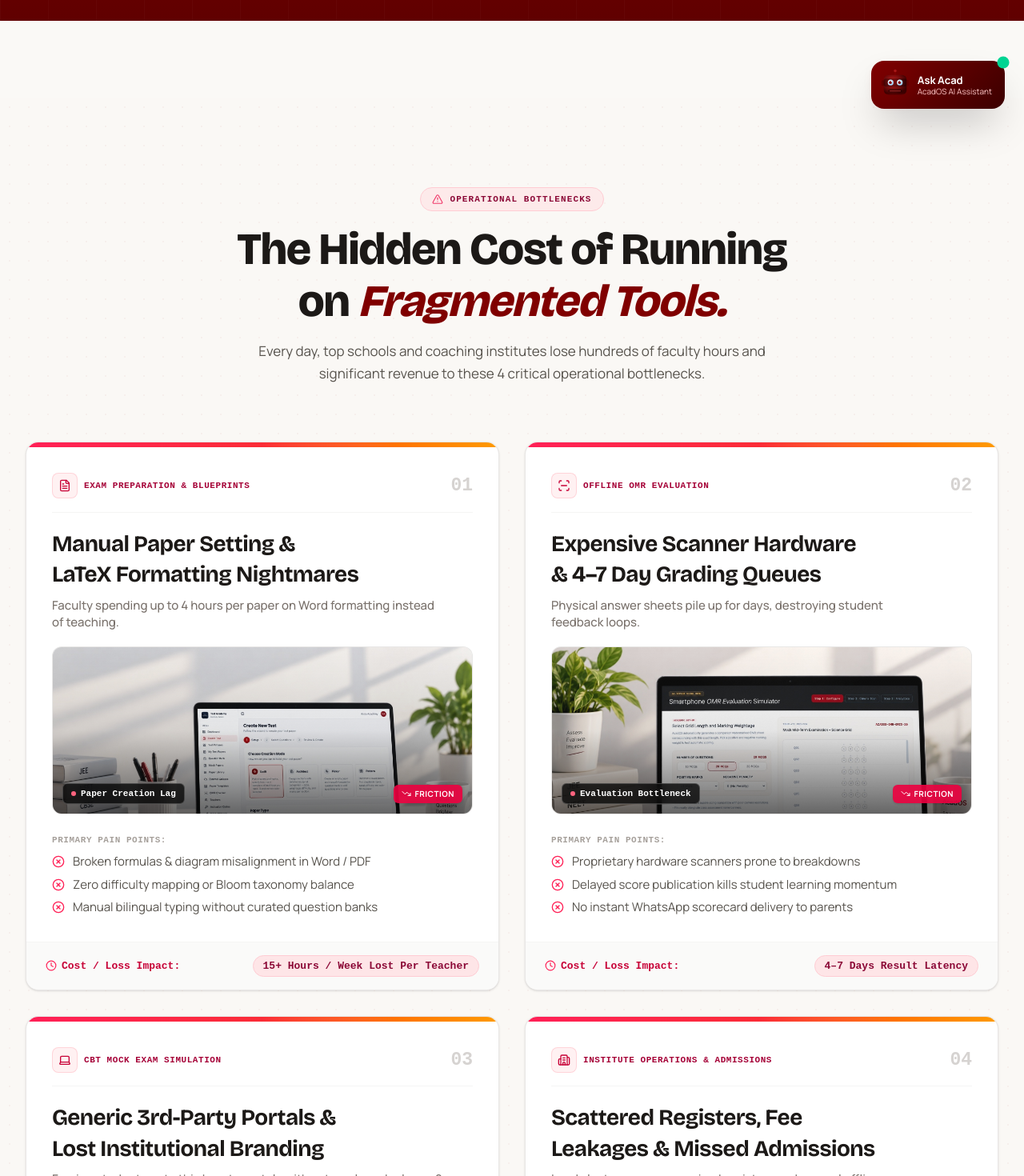
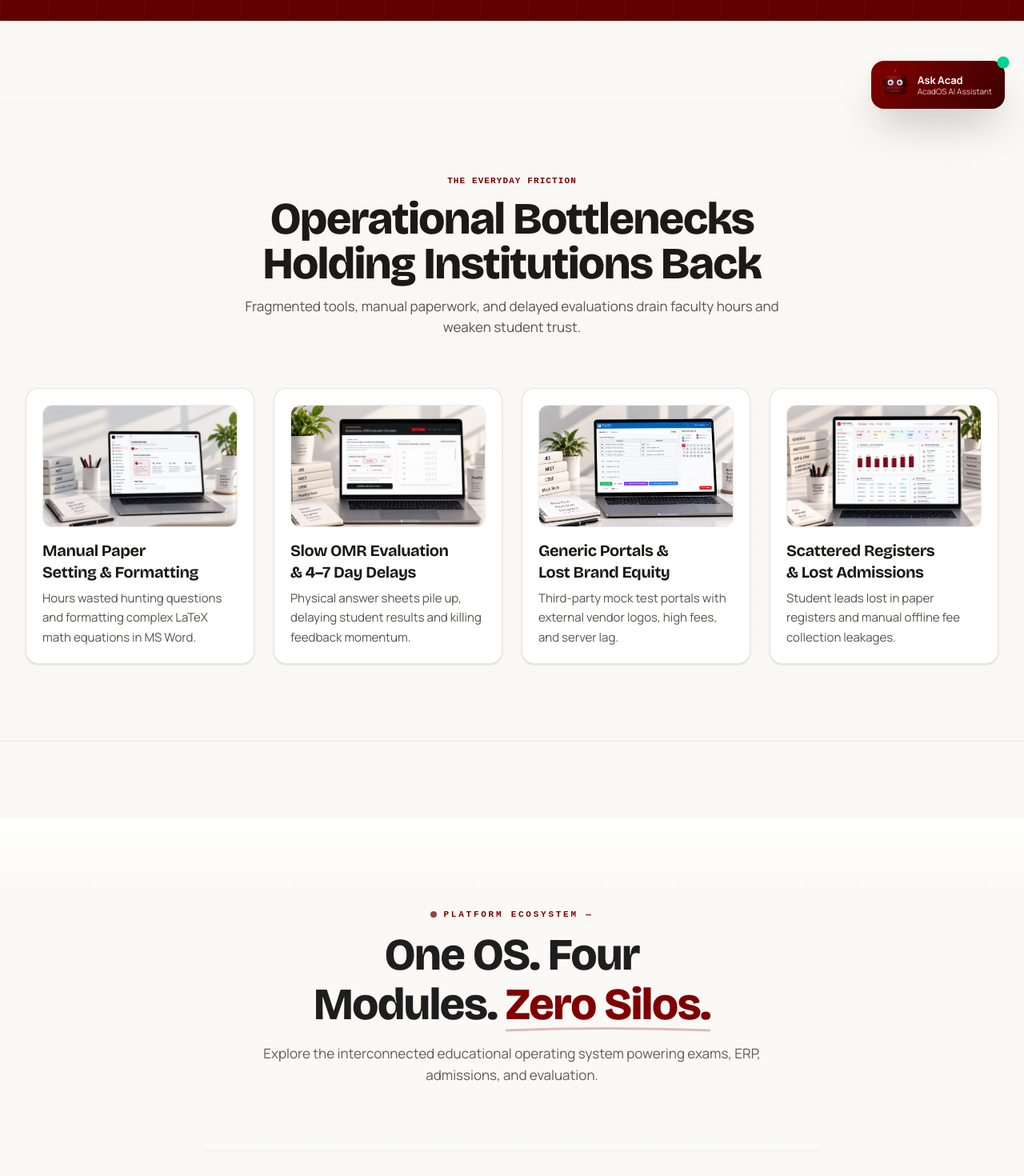
Before and after one commit to hoduacademycontenttwo-sudo/AcadOS, a React (Vite) app: page / in a window 1280 px wide. Shown: the part 640-2110 px from the top of the page at 80% size. Built offline with nearby package versions, Linux system fonts and the light colour scheme; a web font is replaced by a local one.

Commit message:
feat(ui): clean and minimal problem cards with strictly image, heading and subheading

```diff
--- a/src/components/ProblemStatement.tsx
+++ b/src/components/ProblemStatement.tsx
@@ -1,18 +1,5 @@
 import React from 'react';
 import { motion } from 'framer-motion';
-import {
-  FileText,
-  ScanLine,
-  Laptop,
-  Building2,
-  AlertTriangle,
-  Clock,
-  Layers,
-  ArrowDownRight,
-  TrendingDown,
-  XCircle,
-  HelpCircle
-} from 'lucide-react';
 
 export interface ProblemStatementProps {
   onScrollToModules?: () => void;
@@ -21,112 +8,49 @@ export interface ProblemStatementProps {
 
 interface ProblemItem {
   id: string;
-  index: string;
-  category: string;
   title: string;
   subtitle: string;
-  description: string;
-  impactBadge: string;
-  icon: React.ComponentType<{ className?: string }>;
-  frictionPoints: string[];
   image: string;
   imageAlt: string;
-  mockBadge: string;
 }
 
 const PROBLEMS: ProblemItem[] = [
   {
     id: 'testmaker-problem',
-    index: '01',
-    category: 'EXAM PREPARATION & BLUEPRINTS',
-    title: 'Manual Paper Setting & LaTeX Formatting Nightmares',
-    subtitle: 'Faculty spending up to 4 hours per paper on Word formatting instead of teaching.',
-    description: 'Teachers repeatedly hunt through physical textbooks, manually type complex math equations in MS Word, and struggle with broken diagram alignments and unverified answer keys.',
-    impactBadge: '15+ Hours / Week Lost Per Teacher',
-    icon: FileText,
-    frictionPoints: [
-      'Broken formulas & diagram misalignment in Word / PDF',
-      'Zero difficulty mapping or Bloom taxonomy balance',
-      'Manual bilingual typing without curated question banks'
-    ],
+    title: 'Manual Paper Setting & Formatting',
+    subtitle: 'Hours wasted hunting questions and formatting complex LaTeX math equations in MS Word.',
     image: '/modules/testmaker.jpg',
-    imageAlt: 'Manual question paper formatting friction',
-    mockBadge: 'Paper Creation Lag'
+    imageAlt: 'Manual paper setting bottleneck'
   },
   {
     id: 'omr-problem',
-    index: '02',
-    category: 'OFFLINE OMR EVALUATION',
-    title: 'Expensive Scanner Hardware & 4–7 Day Grading Queues',
-    subtitle: 'Physical answer sheets pile up for days, destroying student feedback loops.',
-    description: 'Traditional evaluation relies on delicate ₹50,000+ scanner machines with constant paper jams, or grueling manual faculty checking that delays rank lists by nearly a week.',
-    impactBadge: '4–7 Days Result Latency',
-    icon: ScanLine,
-    frictionPoints: [
-      'Proprietary hardware scanners prone to breakdowns',
-      'Delayed score publication kills student learning momentum',
-      'No instant WhatsApp scorecard delivery to parents'
-    ],
+    title: 'Slow OMR Evaluation & 4–7 Day Delays',
+    subtitle: 'Physical answer sheets pile up, delaying student results and killing feedback momentum.',
     image: '/modules/omr.jpg',
-    imageAlt: 'Delayed OMR evaluation backlog',
-    mockBadge: 'Evaluation Bottleneck'
+    imageAlt: 'OMR evaluation delay'
   },
   {
     id: 'cbt-problem',
-    index: '03',
-    category: 'CBT MOCK EXAM SIMULATION',
-    title: 'Generic 3rd-Party Portals & Lost Institutional Branding',
-    subtitle: 'Forcing students onto third-party portals with external vendor logos & server crashes.',
-    description: 'Institutions rent off-the-shelf test portals that charge recurring per-student fees, display external vendor branding, and freeze during large concurrent mock tests.',
-    impactBadge: '0% Institutional Brand Recall',
-    icon: Laptop,
-    frictionPoints: [
-      'External vendor branding on every student screen',
-      'Frequent portal lag during 1,000+ simultaneous mocks',
-      'Disconnected offline test records and online CBT scores'
-    ],
+    title: 'Generic Portals & Lost Brand Equity',
+    subtitle: 'Third-party mock test portals with external vendor logos, high fees, and server lag.',
     image: '/modules/cbt.png',
-    imageAlt: 'Generic 3rd party testing interface',
-    mockBadge: 'Vendor Lock-in & Server Lag'
+    imageAlt: 'Generic 3rd party test portal'
   },
   {
     id: 'erp-problem',
-    index: '04',
-    category: 'INSTITUTE OPERATIONS & ADMISSIONS',
-    title: 'Scattered Registers, Fee Leakages & Missed Admissions',
-    subtitle: 'Leads lost across unorganized registers and manual offline fee reconciliations.',
-    description: 'Valuable student inquiries slip through cracks in unmonitored WhatsApp chats, while manual fee tracking creates payment delays, reconciliation errors, and revenue leakage.',
-    impactBadge: '20%+ Revenue & Inquiry Leakage',
-    icon: Building2,
-    frictionPoints: [
-      'Unorganized inquiry records lead to lost admissions',
-      'Manual paper fee receipts & untracked overdue installments',
-      'Fragmented tools with zero central operational visibility'
-    ],
+    title: 'Scattered Registers & Lost Admissions',
+    subtitle: 'Student leads lost in paper registers and manual offline fee collection leakages.',
     image: '/modules/erp.jpg',
-    imageAlt: 'Fragmented operational registers',
-    mockBadge: 'Operational Disconnect'
+    imageAlt: 'Scattered registers and lost leads'
   }
 ];
 
-export const ProblemStatement: React.FC<ProblemStatementProps> = ({
-  onScrollToModules,
-  onBookDemo
-}) => {
-  const handleScrollToSolution = () => {
-    const el = document.getElementById('platform-ecosystem-timeline');
-    if (el) {
-      el.scrollIntoView({ behavior: 'smooth' });
-    } else if (onScrollToModules) {
-      onScrollToModules();
-    }
-  };
-
+export const ProblemStatement: React.FC<ProblemStatementProps> = () => {
   return (
-    <section className="relative py-20 lg:py-28 bg-[#faf8f5] overflow-hidden border-b border-stone-200/80">
+    <section className="relative py-16 lg:py-24 bg-[#faf8f5] border-b border-stone-200/80 overflow-hidden">
       {/* Subtle grid background */}
       <div
-        className="absolute inset-0 opacity-[0.035] pointer-events-none"
+        className="absolute inset-0 opacity-[0.03] pointer-events-none"
         style={{
           backgroundImage: 'radial-gradient(#800000 1px, transparent 1px)',
           backgroundSize: '24px 24px'
@@ -135,185 +59,71 @@ export const ProblemStatement: React.FC<ProblemStatementProps> = ({
 
       <div className="relative max-w-7xl mx-auto px-4 sm:px-6 lg:px-8">
 
-        {/* ============================================================ */}
-        {/* SECTION HEADER                                               */}
-        {/* ============================================================ */}
-        <div className="text-center max-w-3xl mx-auto space-y-4 mb-14 sm:mb-18">
-          <motion.div
+        {/* Section Header */}
+        <div className="text-center max-w-3xl mx-auto space-y-3 mb-12 lg:mb-16">
+          <motion.p
             initial={{ opacity: 0, y: 10 }}
             whileInView={{ opacity: 1, y: 0 }}
             viewport={{ once: true }}
-            className="inline-flex items-center gap-2 px-3.5 py-1.5 rounded-full bg-rose-100/70 border border-rose-200 text-rose-900 text-[11px] font-mono font-bold uppercase tracking-widest"
+            className="text-[11px] font-mono font-bold tracking-widest uppercase text-[#800000]"
           >
-            <AlertTriangle className="w-3.5 h-3.5 text-rose-600 animate-pulse" />
-            <span>Operational Bottlenecks</span>
-          </motion.div>
+            The Everyday Friction
+          </motion.p>
 
           <motion.h2
             initial={{ opacity: 0, y: 14 }}
             whileInView={{ opacity: 1, y: 0 }}
             viewport={{ once: true }}
-            transition={{ delay: 0.1 }}
-            className="text-3xl sm:text-4xl lg:text-5xl font-serif font-extrabold text-stone-900 tracking-tight leading-[1.15]"
+            transition={{ delay: 0.08 }}
+            className="text-3xl sm:text-4xl lg:text-5xl font-serif font-extrabold text-stone-900 tracking-tight"
           >
-            The Hidden Cost of Running on{' '}
-            <span className="text-[#800000] italic font-serif">Fragmented Tools.</span>
+            Operational Bottlenecks Holding Institutions Back
           </motion.h2>
 
           <motion.p
             initial={{ opacity: 0, y: 14 }}
             whileInView={{ opacity: 1, y: 0 }}
             viewport={{ once: true }}
-            transition={{ delay: 0.15 }}
-            className="text-stone-600 text-sm sm:text-base max-w-2xl mx-auto font-sans leading-relaxed"
+            transition={{ delay: 0.12 }}
+            className="text-stone-600 text-sm sm:text-base max-w-2xl mx-auto font-sans"
           >
-            Every day, top schools and coaching institutes lose hundreds of faculty hours and significant revenue to these 4 critical operational bottlenecks.
+            Fragmented tools, manual paperwork, and delayed evaluations drain faculty hours and weaken student trust.
           </motion.p>
         </div>
 
-        {/* ============================================================ */}
-        {/* 4 PROBLEM CARDS GRID                                         */}
-        {/* ============================================================ */}
-        <div className="grid grid-cols-1 md:grid-cols-2 gap-6 lg:gap-8 mb-14">
-          {PROBLEMS.map((problem, index) => {
-            const Icon = problem.icon;
-            return (
+        {/* Minimal Problem Cards Grid: Heading + Image + Subheading only */}
+        <div className="grid grid-cols-1 sm:grid-cols-2 lg:grid-cols-4 gap-6">
+          {PROBLEMS.map((problem, index) => (
             <motion.div
               key={problem.id}
               initial={{ opacity: 0, y: 20 }}
               whileInView={{ opacity: 1, y: 0 }}
               viewport={{ once: true }}
-                transition={{ duration: 0.4, delay: index * 0.1 }}
-                className="group relative bg-white rounded-2xl border border-stone-200/90 shadow-sm hover:shadow-xl transition-all duration-300 overflow-hidden flex flex-col justify-between"
+              transition={{ duration: 0.35, delay: index * 0.08 }}
+              className="bg-white rounded-2xl p-4 sm:p-5 border border-stone-200/90 shadow-sm hover:shadow-md transition-shadow flex flex-col space-y-4"
             >
-                {/* Top Alert accent bar */}
-                <div className="h-1.5 w-full bg-gradient-to-r from-rose-500 via-red-500 to-amber-500" />
-
-                <div className="p-6 sm:p-8 space-y-5">
-
-                  {/* Category & Index Header */}
-                  <div className="flex items-center justify-between gap-3 border-b border-stone-100 pb-4">
-                    <div className="flex items-center gap-2">
-                      <div className="w-8 h-8 rounded-lg bg-rose-50 border border-rose-200/80 flex items-center justify-center text-rose-700">
-                        <Icon className="w-4 h-4" />
-                      </div>
-                      <span className="text-[11px] font-mono font-bold tracking-wider uppercase text-rose-800">
-                        {problem.category}
-                      </span>
+              {/* Image */}
+              <div className="relative rounded-xl overflow-hidden aspect-[16/10] bg-stone-100 border border-stone-200/60">
+                <img
+                  src={problem.image}
+                  alt={problem.imageAlt}
+                  className="w-full h-full object-cover object-top"
+                  loading="lazy"
+                />
               </div>
 
-                    <span className="text-xl font-mono font-bold text-stone-300 group-hover:text-rose-600 transition-colors">
-                      {problem.index}
-                    </span>
-                  </div>
-
-                  {/* Problem Card Heading & Subheading */}
-                  <div className="space-y-2">
-                    <h3 className="text-xl sm:text-2xl font-serif font-bold text-stone-900 leading-snug group-hover:text-[#800000] transition-colors">
+              {/* Heading & Subheading */}
+              <div className="space-y-1.5 flex-1">
+                <h3 className="text-base sm:text-lg font-serif font-bold text-stone-900 leading-snug">
                   {problem.title}
                 </h3>
-                    <p className="text-xs sm:text-sm font-sans text-stone-500 font-medium">
+                <p className="text-xs sm:text-sm text-stone-600 font-sans leading-relaxed">
                   {problem.subtitle}
                 </p>
               </div>
-
-                  {/* Relevant Image Preview */}
-                  <div className="relative rounded-xl overflow-hidden border border-stone-200/80 bg-stone-900/5 group-hover:border-rose-300 transition-colors">
-                    <img
-                      src={problem.image}
-                      alt={problem.imageAlt}
-                      className="w-full h-48 sm:h-52 object-cover object-top opacity-95 group-hover:scale-[1.02] transition-transform duration-500"
-                    />
-
-                    {/* Dark gradient overlay for readability */}
-                    <div className="absolute inset-0 bg-gradient-to-t from-black/60 via-black/10 to-transparent pointer-events-none" />
-
-                    {/* Problem Badge on Image */}
-                    <div className="absolute bottom-3 left-3 right-3 flex items-center justify-between gap-2">
-                      <div className="inline-flex items-center gap-1.5 px-2.5 py-1 rounded-md bg-black/75 backdrop-blur-sm border border-white/20 text-white text-[11px] font-mono font-semibold">
-                        <span className="w-1.5 h-1.5 rounded-full bg-rose-400" />
-                        <span>{problem.mockBadge}</span>
+            </motion.div>
+          ))}
         </div>
-
-                      <div className="inline-flex items-center gap-1 px-2.5 py-1 rounded-md bg-rose-600/90 text-white text-[10px] font-bold uppercase tracking-wider shadow-sm">
-                        <TrendingDown className="w-3 h-3" />
-                        <span>Friction</span>
-                      </div>
-                    </div>
-                  </div>
-
-                  {/* Core Friction Points List */}
-                  <div className="space-y-2 pt-1">
-                    <p className="text-[11px] font-mono font-bold uppercase tracking-wider text-stone-400">
-                      Primary Pain Points:
-                    </p>
-                    <ul className="space-y-2 text-xs sm:text-sm text-stone-600">
-                      {problem.frictionPoints.map((point, ptIdx) => (
-                        <li key={ptIdx} className="flex items-start gap-2.5">
-                          <XCircle className="w-4 h-4 text-rose-500 shrink-0 mt-0.5" />
-                          <span className="leading-snug">{point}</span>
-                        </li>
-                      ))}
-                    </ul>
-                  </div>
-
-                </div>
-
-                {/* Footer Impact Metric Pill */}
-                <div className="px-6 py-4 bg-stone-50 border-t border-stone-100 flex items-center justify-between gap-3">
-                  <div className="flex items-center gap-1.5 text-rose-700 text-xs font-mono font-semibold">
-                    <Clock className="w-3.5 h-3.5 text-rose-500" />
-                    <span>Cost / Loss Impact:</span>
-                  </div>
-                  <span className="px-3 py-1 rounded-full bg-rose-100/90 border border-rose-200 text-rose-900 text-xs font-mono font-bold">
-                    {problem.impactBadge}
-                  </span>
-                </div>
-
-              </motion.div>
-            );
-          })}
-        </div>
-
-        {/* ============================================================ */}
-        {/* TRANSITION TO SOLUTION ACCORDION / MODULES                   */}
-        {/* ============================================================ */}
-        <motion.div
-          initial={{ opacity: 0, y: 15 }}
-          whileInView={{ opacity: 1, y: 0 }}
-          viewport={{ once: true }}
-          className="text-center bg-white rounded-2xl p-6 sm:p-8 border border-stone-200/90 shadow-sm max-w-3xl mx-auto space-y-4"
-        >
-          <div className="inline-flex items-center justify-center w-10 h-10 rounded-full bg-[#800000]/10 text-[#800000] mb-1">
-            <ArrowDownRight className="w-5 h-5" />
-          </div>
-
-          <h3 className="text-xl sm:text-2xl font-serif font-bold text-stone-900">
-            Eliminate Every Operational Bottleneck With AcadOS
-          </h3>
-
-          <p className="text-stone-600 text-xs sm:text-sm max-w-xl mx-auto leading-relaxed">
-            Replace chaotic paper piles, hardware scanners, and generic vendor portals with one seamless, custom-branded operating system.
-          </p>
-
-          <div className="pt-2 flex flex-wrap items-center justify-center gap-3">
-            <button
-              onClick={handleScrollToSolution}
-              className="inline-flex items-center gap-2 px-5 py-2.5 rounded-xl bg-[#800000] text-white text-xs sm:text-sm font-semibold hover:bg-[#660000] transition-all shadow-md active:scale-95"
-            >
-              <span>Explore The 4 Core Modules Below</span>
-              <span className="text-rose-200">↓</span>
-            </button>
-            {onBookDemo && (
-              <button
-                onClick={onBookDemo}
-                className="inline-flex items-center gap-2 px-5 py-2.5 rounded-xl bg-stone-100 text-stone-800 text-xs sm:text-sm font-semibold hover:bg-stone-200 transition-all border border-stone-300 active:scale-95"
-              >
-                <span>Schedule Live Institution Demo</span>
-              </button>
-            )}
-          </div>
-        </motion.div>
 
       </div>
     </section>
```
Lines whose indentation alone changed are shown as unchanged.
